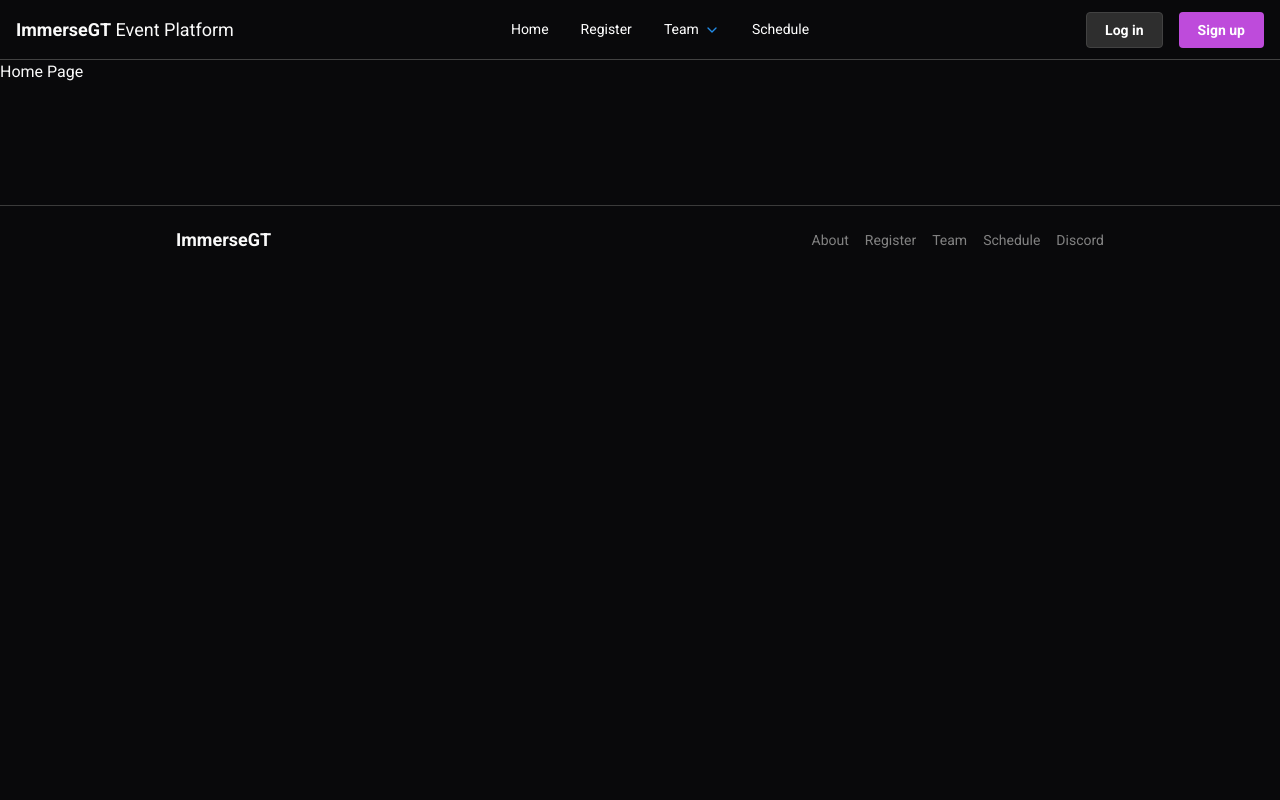
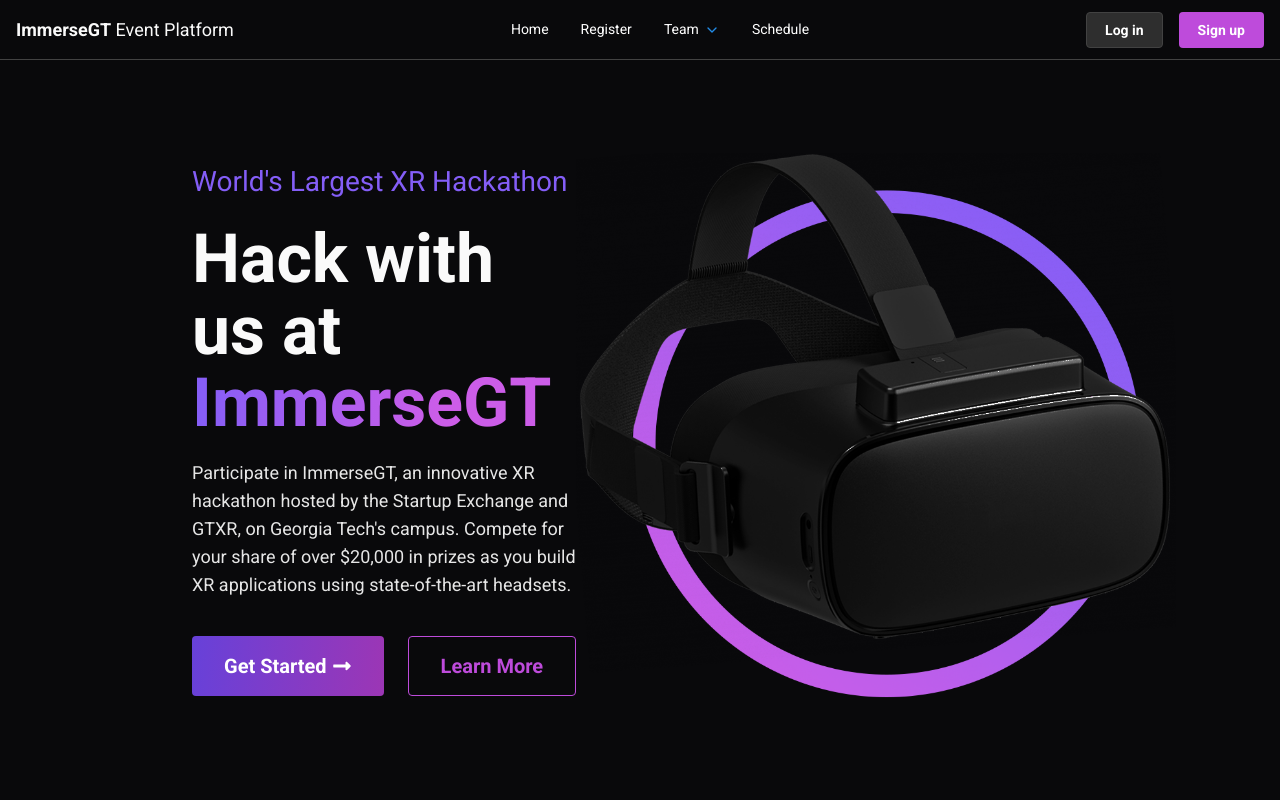
Before and after one commit to immersegt/immersegt, a Next.js app: page / in a window 1280 px wide. Shown: the top 800 px of the page. Built offline with nearby package versions, Linux system fonts and the light colour scheme.

Commit message:
Designed landing page cover with info about ImmerseGT, call to action buttons, and VR goggle image

```diff
--- a/app/account/page.tsx
+++ b/app/account/page.tsx
@@ -1,3 +1,4 @@
+'use client';
 import 'styles/index.css'
 
 const Account = () => {
--- a/app/page.tsx
+++ b/app/page.tsx
@@ -1,8 +1,14 @@
+'use client';
 import '../styles/index.css'
+import Header from '../components/Header';
+import Sponsors from '../components/Sponsors';
 
 const HomePage = () => {
   return (
-      <div>Home Page</div>
+      <div>
+        <Header/>
+        <Sponsors/>
+      </div>
   )
 }
 
--- a/app/register/page.tsx
+++ b/app/register/page.tsx
@@ -1,3 +1,4 @@
+'use client';
 import 'styles/index.css'
 
 const Register = () => {
--- a/app/schedule/page.tsx
+++ b/app/schedule/page.tsx
@@ -1,3 +1,4 @@
+'use client';
 import 'styles/index.css'
 
 const Schedule = () => {
--- a/app/team/page.tsx
+++ b/app/team/page.tsx
@@ -1,3 +1,4 @@
+'use client';
 import 'styles/index.css'
 
 const Team = () => {
--- /dev/null
+++ b/components/Header.tsx
@@ -0,0 +1,23 @@
+import '../styles/home.css';
+import GogglesImg from '../public/goggles.png';
+import {Button} from '@mantine/core';
+import { FaLongArrowAltRight } from "react-icons/fa";
+
+const Header = () => {
+    return (
+        <div className="homeHeader">
+            <div className="homeInfo">
+                <div className="homeSubtitle">World's Largest XR Hackathon</div>
+                <div className="homeTitle"><b>Hack with us at <div className="homeTitleEmphasis">ImmerseGT</div></b></div>
+                <div className="homeText">Participate in ImmerseGT, an innovative XR hackathon hosted by the Startup Exchange and GTXR, on Georgia Tech's campus. Compete for your share of over $20,000 in prizes as you build XR applications using state-of-the-art headsets.</div>
+                <div className="buttonGroup">
+                <Button variant="gradient" gradient={{ from: 'violet', to: 'grape', deg: 95 }} size="xl">Get Started&nbsp;<FaLongArrowAltRight /></Button>
+                <Button variant="outline" color="grape.6" size="xl">Learn More</Button>
+                </div>
+            </div>
+            <img src={GogglesImg.src} width="600px" className="homeImage" />
+        </div>
+    )
+}
+
+export default Header;
--- /dev/null
+++ b/components/Sponsors.tsx
@@ -0,0 +1,9 @@
+import '../styles/sponsors.css';
+const Sponsors = () => {
+    return (
+        <div className="sponsorsHeader">
+
+        </div>
+    )
+}
+export default Sponsors;
--- a/package.json
+++ b/package.json
@@ -15,7 +15,8 @@
     "@mantine/hooks": "^7.2.0",
     "next": "^14.0.2",
     "react": "18.2.0",
-    "react-dom": "18.2.0"
+    "react-dom": "18.2.0",
+    "react-icons": "^4.12.0"
   },
   "devDependencies": {
     "@types/node": "20.8.10",
--- /dev/null
+++ b/styles/home.css
@@ -0,0 +1,53 @@
+.homeHeader {
+    /*background-image: linear-gradient(to right top, #090017, #090017, #090017, #090017, #090017, #0c0019, #0e011b, #10011d, #150122, #190126, #1c012a, #21002d);
+    */
+    width: 100%;
+    height: 94vh;
+    align-items: center;
+    text-align: center;
+    display: flex;
+    overflow: hidden;
+    padding-bottom: 2vh;
+}
+
+.homeInfo {
+    text-align: left;
+    display: flex;
+    flex-direction: column;
+    align-items: flex-start;
+    margin-left: 15vw;
+    gap: 20px;
+
+}
+
+.homeSubtitle {
+    font-size: 28px;
+    color: #845EF7;
+}
+
+.homeTitle {
+    font-size: 68px;
+    line-height: 72px;
+}
+
+.homeTitleEmphasis {
+    background: #845EF7;
+    background: linear-gradient(to right, #845EF7 0%, #CC5DE8 65%);
+    -webkit-background-clip: text;
+    -webkit-text-fill-color: transparent;
+}
+
+.homeText {
+    font-size: 18px;
+    margin-bottom: 18px;
+    color: rgb(230, 230, 230);
+}
+
+.homeImage {
+    margin-right: 10vw;
+}
+
+.buttonGroup {
+    display: flex;
+    gap: 24px;
+}
--- /dev/null
+++ b/styles/sponsors.css
@@ -0,0 +1,4 @@
+.sponsorsHeader {
+    background-color: rgb(19, 20, 21);
+    height: 50vh;
+}
```
Also changed, not shown: public/goggles.png (added), 1 other file (tests, documents, lock files or other folders).
